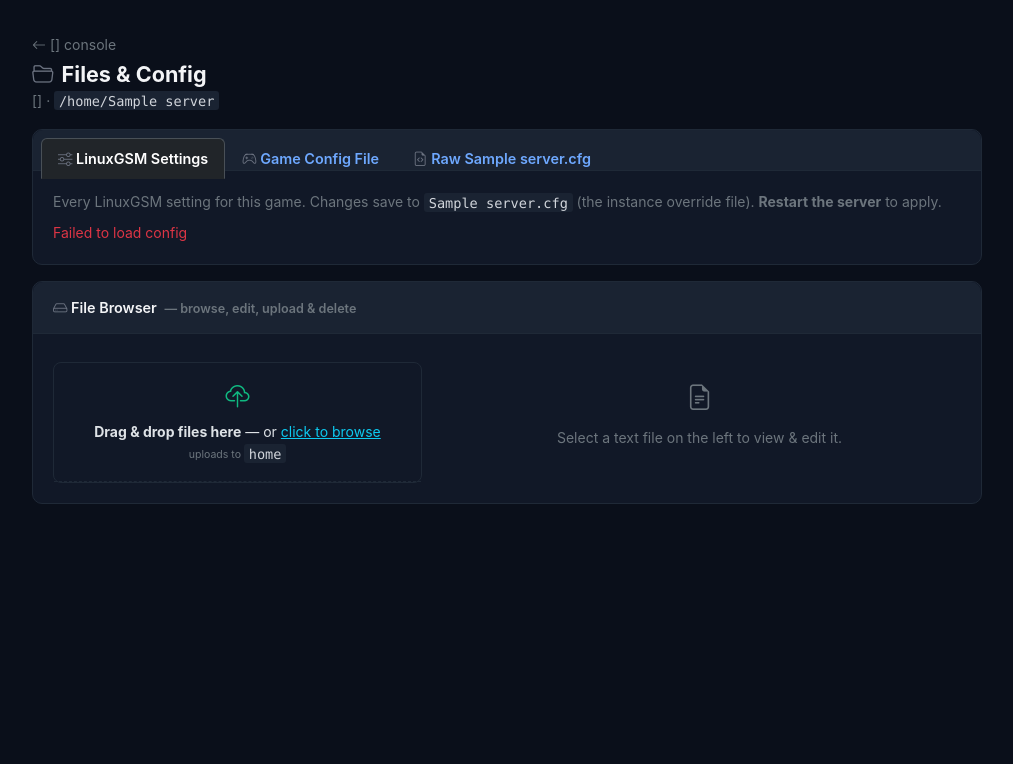
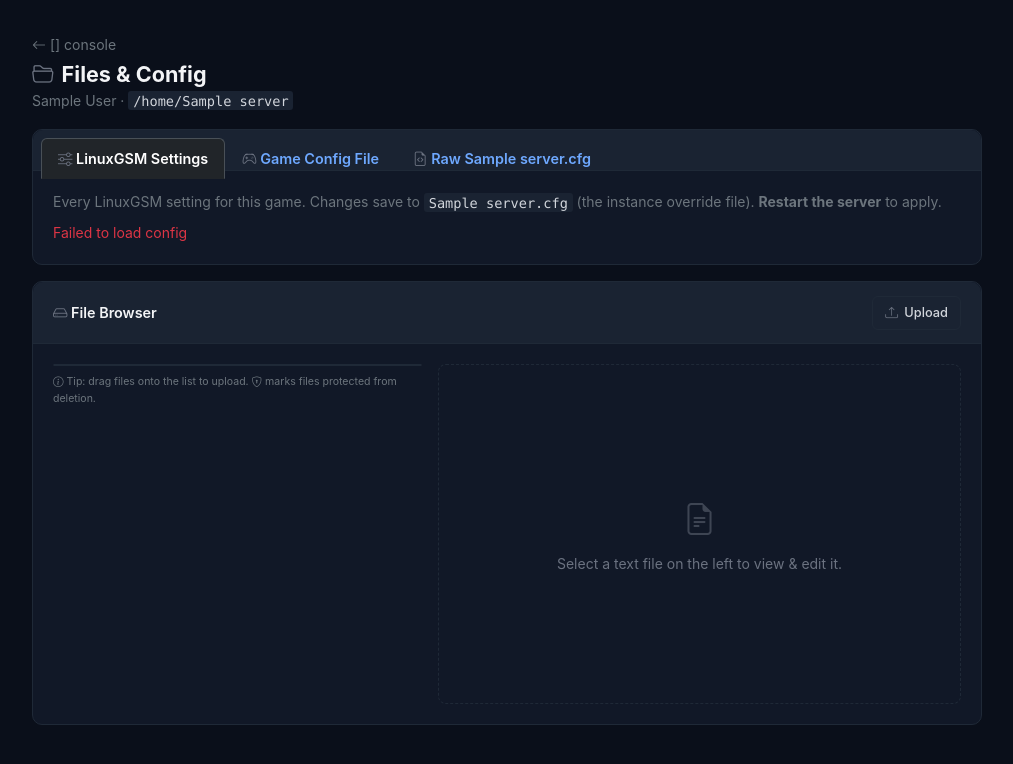
Before and after one commit to FMSMITH91/linuxgsm-panel, a Python web app: template templates/server_files.html in a window 1280 px wide. Shown: the top 764 px of the page, without its empty margins (258-1271 px from the left). Run offline with Jinja, Linux system fonts and the light colour scheme; the template is opened without the code that fills it: most values are stand-ins (such as "Sample title", 1, 10 or a date in 2020); some libraries are stand-ins or nearby versions.

Commit message:
Files & Config manager: declutter and polish
Replace the always-on bulky drop zone with a compact Upload button plus a drag-anywhere overlay; add an active-row highlight, per-extension file icons, a close-editor button, and a proper empty state; tidy the config field labels (muted key + set badge, roomier grid) and accordion headers; use display_name in the header.

Co-Authored-By: Claude Opus 4.8 <noreply@anthropic.com>

```diff
--- a/templates/server_files.html
+++ b/templates/server_files.html
@@ -1,6 +1,30 @@
 {% extends "base.html" %}
 {% block title %}{{ server.name }} — Files & Config{% endblock %}
 {% block content %}
+
+<style>
+  .fb-key { font-family: ui-monospace, 'JetBrains Mono', monospace; font-size: .72rem; color: var(--text-muted); }
+  .cfg-acc-header { background: var(--bg-elevated); color: var(--text-heading); cursor: pointer; border: none; }
+  .cfg-acc-header:hover { background: var(--border); }
+  .fb-panel { position: relative; border: 1px solid var(--border); border-radius: 8px; overflow: hidden; }
+  #file-list { max-height: 460px; overflow-y: auto; }
+  #file-list .list-group-item { background: transparent; border-color: var(--border); padding: .4rem .7rem; }
+  #file-list .list-group-item:hover { background: var(--bg-elevated); }
+  #file-list .list-group-item.active { background: var(--accent-glow); box-shadow: inset 2px 0 0 var(--accent); }
+  #drop-overlay {
+    position: absolute; inset: 0; z-index: 5; pointer-events: none;
+    display: none; align-items: center; justify-content: center; text-align: center;
+    background: rgba(16,185,129,.14); border: 2px dashed var(--accent); border-radius: 8px;
+    color: var(--text-heading); font-weight: 600; font-size: .85rem;
+  }
+  #drop-zone.dragging #drop-overlay { display: flex; }
+  #editor-empty {
+    height: 100%; min-height: 340px; display: flex; flex-direction: column;
+    align-items: center; justify-content: center; text-align: center;
+    border: 1px dashed var(--border); border-radius: 8px; color: var(--text-muted);
+  }
+  .fb-toolbar code { background: transparent; padding: 0; }
+</style>
 
 <div class="d-flex justify-content-between align-items-center mb-3">
   <div>
@@ -8,7 +32,7 @@
       <i class="bi bi-arrow-left"></i> {{ server.name }} console
     </a>
     <h1 class="page-title mb-0 mt-1"><i class="bi bi-folder2-open"></i> Files &amp; Config</h1>
-    <span class="text-secondary small">{{ remote.name }} &middot; <code>/home/{{ server.short_name }}</code></span>
+    <span class="text-secondary small">{{ remote.display_name }} &middot; <code>/home/{{ server.short_name }}</code></span>
   </div>
 </div>
 
@@ -55,37 +79,41 @@
 
 <!-- File browser -->
 <div class="card">
-  <div class="card-header d-flex justify-content-between align-items-center">
-    <span><i class="bi bi-hdd"></i> File Browser <span class="text-secondary small ms-1">— browse, edit, upload &amp; delete</span></span>
-    <input type="file" id="upload-input" multiple style="display:none;" onchange="doUpload(event)">
+  <div class="card-header d-flex justify-content-between align-items-center flex-wrap gap-2">
+    <span><i class="bi bi-hdd"></i> File Browser</span>
+    <div class="d-flex align-items-center gap-3 fb-toolbar">
+      <span id="breadcrumb" class="small text-secondary"></span>
+      <button class="btn btn-sm btn-outline-secondary" onclick="document.getElementById('upload-input').click()">
+        <i class="bi bi-upload"></i> Upload
+      </button>
+      <input type="file" id="upload-input" multiple style="display:none;" onchange="doUpload(event)">
+    </div>
   </div>
   <div class="card-body">
-    <div id="breadcrumb" class="small mb-2 text-secondary"></div>
     <div class="row g-3">
-      <div class="col-md-5">
-        <div id="drop-zone" style="border:1px solid var(--border);border-radius:8px;transition:.15s;">
-          <div id="drop-hint" class="text-center py-3" style="cursor:pointer;border-bottom:1px dashed var(--border);" onclick="document.getElementById('upload-input').click()">
-            <i class="bi bi-cloud-upload" style="font-size:1.5rem;color:var(--accent,#3fb950);"></i>
-            <div class="small mt-1"><strong>Drag &amp; drop files here</strong> — or <span class="text-info text-decoration-underline">click to browse</span></div>
-            <div class="text-secondary" style="font-size:.66rem;">uploads to <code id="upload-dest">home</code></div>
-          </div>
-          <div id="file-list" class="list-group list-group-flush" style="max-height:440px;overflow-y:auto;"></div>
+      <div class="col-lg-5">
+        <div id="drop-zone" class="fb-panel">
+          <div id="file-list" class="list-group list-group-flush"></div>
+          <div id="drop-overlay"><span><i class="bi bi-cloud-upload" style="font-size:1.4rem;"></i><br>Drop to upload to <code id="upload-dest">home</code></span></div>
         </div>
+        <div id="upload-status" class="small mt-2"></div>
+        <div class="text-secondary mt-1" style="font-size:.66rem;"><i class="bi bi-info-circle"></i> Tip: drag files onto the list to upload. <i class="bi bi-shield-lock"></i> marks files protected from deletion.</div>
       </div>
-      <div class="col-md-7">
+      <div class="col-lg-7">
         <div id="editor-wrap" style="display:none;">
           <div class="d-flex justify-content-between align-items-center mb-1">
             <code class="small text-info" id="editor-path"></code>
-            <div>
+            <div class="d-flex align-items-center gap-2">
+              <span id="file-save-msg" class="small"></span>
               <button class="btn btn-primary btn-sm" onclick="saveFile()"><i class="bi bi-save"></i> Save</button>
-              <span id="file-save-msg" class="small ms-1"></span>
+              <button class="btn btn-outline-secondary btn-sm" onclick="closeEditor()" title="Close"><i class="bi bi-x-lg"></i></button>
             </div>
           </div>
           <textarea id="editor" class="form-control font-monospace" rows="20" style="font-size:.78rem;" spellcheck="false"></textarea>
         </div>
-        <div id="editor-empty" class="text-secondary small p-3 text-center">
-          <i class="bi bi-file-earmark-text" style="font-size:1.6rem;"></i>
-          <div class="mt-2">Select a text file on the left to view &amp; edit it.</div>
+        <div id="editor-empty">
+          <i class="bi bi-file-earmark-text" style="font-size:2rem;opacity:.5;"></i>
+          <div class="mt-2 small">Select a text file on the left to view &amp; edit it.</div>
         </div>
       </div>
     </div>
@@ -101,6 +129,17 @@ var curFile = null;     // path of the file open in the editor
 
 function esc(s){ return (s+'').replace(/&/g,'&amp;').replace(/</g,'&lt;').replace(/>/g,'&gt;'); }
 function fmtSize(b){ if(b<1024)return b+' B'; if(b<1048576)return (b/1024).toFixed(1)+' KB'; return (b/1048576).toFixed(1)+' MB'; }
+function fileIcon(name){
+  var n=(name||'').toLowerCase();
+  if(/\.(cfg|conf|ini|cnf)$/.test(n)) return 'bi-sliders text-info';
+  if(/\.(log)$/.test(n)) return 'bi-journal-text text-secondary';
+  if(/\.(json|yml|yaml|xml|toml)$/.test(n)) return 'bi-file-earmark-code text-info';
+  if(/\.(sh|bash)$/.test(n)) return 'bi-terminal text-success';
+  if(/\.(txt|md)$/.test(n)) return 'bi-file-earmark-text';
+  if(/\.(zip|gz|tar|bz2|xz|7z|rar)$/.test(n)) return 'bi-file-earmark-zip text-warning';
+  if(/\.(jpe?g|png|gif|bmp|svg|webp)$/.test(n)) return 'bi-file-earmark-image text-warning';
+  return 'bi-file-earmark';
+}
 
 // ── Config tabs ──
 var gameCfgLoaded=false, gameCfgRel=null;
@@ -114,9 +153,12 @@ document.getElementById('cfg-tabs').addEventListener('click', function(ev){
 
 // ── LinuxGSM settings (grouped) ──
 function fieldHtml(s){
-  return '<div class="col-md-4 col-lg-3"><label class="form-label small mb-1" style="font-size:.72rem;"><code class="text-info">'+esc(s.key)+'</code>'
-    + (s.overridden?' <span class="badge bg-info text-dark" style="font-size:.55rem;">set</span>':'')
-    + '</label><input type="text" class="form-control form-control-sm" data-key="'+esc(s.key)+'" data-orig="'+esc(s.value)+'" value="'+esc(s.value)+'"'
+  return '<div class="col-6 col-md-4 col-xl-3 mb-1">'
+    + '<label class="form-label mb-1 d-flex align-items-center gap-1" style="font-size:.7rem;">'
+    + '<span class="fb-key">'+esc(s.key)+'</span>'
+    + (s.overridden?'<span class="badge bg-info text-dark" style="font-size:.5rem;">set</span>':'')
+    + '</label>'
+    + '<input type="text" class="form-control form-control-sm" data-key="'+esc(s.key)+'" data-orig="'+esc(s.value)+'" value="'+esc(s.value)+'"'
     + (s['default']!==''?' placeholder="'+esc(s['default'])+'"':'') + '></div>';
 }
 function loadConfig(){
@@ -128,10 +170,11 @@ function loadConfig(){
       var open = idx===0; // first group (Game Server Settings) expanded
       var body = '<div class="row g-2">'+grp.settings.map(fieldHtml).join('')+'</div>';
       g.insertAdjacentHTML('beforeend',
-        '<div class="mb-2 border rounded">'
-        + '<button type="button" class="btn btn-sm w-100 text-start d-flex justify-content-between align-items-center px-2 py-1" style="background:rgba(255,255,255,.03);" data-acc="'+idx+'">'
-        + '<span><i class="bi bi-caret-'+(open?'down':'right')+'-fill"></i> '+esc(grp.section)+' <span class="text-secondary small">('+grp.settings.length+')</span></span></button>'
-        + '<div class="p-2" data-accbody="'+idx+'" style="'+(open?'':'display:none;')+'">'+body+'</div></div>');
+        '<div class="mb-2 border rounded overflow-hidden">'
+        + '<button type="button" class="cfg-acc-header btn btn-sm w-100 text-start d-flex justify-content-between align-items-center px-3 py-2" data-acc="'+idx+'">'
+        + '<span class="fw-semibold"><i class="bi bi-caret-'+(open?'down':'right')+'-fill me-1"></i>'+esc(grp.section)+'</span>'
+        + '<span class="badge bg-secondary">'+grp.settings.length+'</span></button>'
+        + '<div class="p-3" data-accbody="'+idx+'" style="'+(open?'':'display:none;')+'">'+body+'</div></div>');
     });
     if(!(d.groups||[]).length) g.innerHTML='<div class="text-secondary small">No settings detected. Use the raw editor.</div>';
     document.getElementById('cfg-form').style.display='';
@@ -143,8 +186,8 @@ document.getElementById('cfg-groups').addEventListener('click', function(ev){
   var b=ev.target.closest('[data-acc]'); if(!b) return;
   var body=document.querySelector('[data-accbody="'+b.dataset.acc+'"]');
   var ic=b.querySelector('i');
-  if(body.style.display==='none'){ body.style.display=''; ic.className='bi bi-caret-down-fill'; }
-  else { body.style.display='none'; ic.className='bi bi-caret-right-fill'; }
+  if(body.style.display==='none'){ body.style.display=''; ic.className='bi bi-caret-down-fill me-1'; }
+  else { body.style.display='none'; ic.className='bi bi-caret-right-fill me-1'; }
 });
 function saveConfig(ev){
   ev.preventDefault();
@@ -199,22 +242,22 @@ function saveRaw(){
 // ── File browser ──
 function renderBreadcrumb(){
   var parts = curDir? curDir.split('/'):[];
-  var html='<a href="#" data-nav="">' + '<i class="bi bi-house"></i> home</a>';
+  var html='<a href="#" data-nav=""><i class="bi bi-house-door"></i> home</a>';
   var acc='';
-  parts.forEach(function(p){ acc = acc?acc+'/'+p:p; html+=' / <a href="#" data-nav="'+esc(acc)+'">'+esc(p)+'</a>'; });
-  var bc=document.getElementById('breadcrumb'); bc.innerHTML = html;
+  parts.forEach(function(p){ acc = acc?acc+'/'+p:p; html+=' <span class="text-secondary">/</span> <a href="#" data-nav="'+esc(acc)+'">'+esc(p)+'</a>'; });
+  document.getElementById('breadcrumb').innerHTML = html;
   var dest=document.getElementById('upload-dest'); if(dest) dest.textContent = curDir||'home';
 }
 function mkRow(opts){
-  // opts: {name, path, type: 'dir'|'file'|'up', size, deletable}
+  // opts: {name, path, type: 'dir'|'file'|'up', size, deletable, protected, icon}
   var row=document.createElement('div');
-  row.className='list-group-item list-group-item-action py-1 d-flex justify-content-between align-items-center';
+  row.className='list-group-item list-group-item-action d-flex justify-content-between align-items-center';
   row.style.cursor='pointer';
   row.dataset.path=opts.path; row.dataset.type=opts.type;
   var left=document.createElement('span'); left.style.flex='1'; left.style.minWidth='0'; left.style.overflow='hidden'; left.style.textOverflow='ellipsis'; left.style.whiteSpace='nowrap';
-  left.innerHTML=opts.icon+' '+esc(opts.name);
+  left.innerHTML=opts.icon+' <span style="font-size:.85rem;">'+esc(opts.name)+'</span>';
   var right=document.createElement('span'); right.className='d-flex align-items-center gap-2 flex-shrink-0';
-  if(opts.size!=null){ var s=document.createElement('span'); s.className='text-secondary small'; s.textContent=fmtSize(opts.size); right.appendChild(s); }
+  if(opts.size!=null){ var s=document.createElement('span'); s.className='text-secondary'; s.style.fontSize='.68rem'; s.textContent=fmtSize(opts.size); right.appendChild(s); }
   if(opts.protected){ var lk=document.createElement('span'); lk.className='text-secondary'; lk.title='Protected — required by LinuxGSM/the game'; lk.innerHTML='<i class="bi bi-shield-lock"></i>'; right.appendChild(lk); }
   else if(opts.deletable){ var b=document.createElement('button'); b.type='button'; b.className='btn btn-sm btn-link text-danger p-0'; b.title='Delete'; b.dataset.action='delete'; b.innerHTML='<i class="bi bi-trash"></i>'; right.appendChild(b); }
   row.appendChild(left); row.appendChild(right);
@@ -227,21 +270,23 @@ function browse(path){
     if(d.error){ l.innerHTML='<div class="text-danger small p-2">'+esc(d.error)+'</div>'; return; }
     renderBreadcrumb();
     if(curDir){
-      l.appendChild(mkRow({name:'..', path:curDir.split('/').slice(0,-1).join('/'), type:'up', icon:'<i class="bi bi-arrow-90deg-up"></i>'}));
+      l.appendChild(mkRow({name:'..', path:curDir.split('/').slice(0,-1).join('/'), type:'up', icon:'<i class="bi bi-arrow-90deg-up text-secondary"></i>'}));
     }
     (d.entries||[]).forEach(function(e){
       var p = curDir? curDir+'/'+e.name : e.name;
       l.appendChild(mkRow({
         name:e.name, path:p, type:e.is_dir?'dir':'file', deletable:true, protected:e.protected,
         size: e.is_dir?null:e.size,
-        icon: e.is_dir?'<i class="bi bi-folder-fill text-warning"></i>':'<i class="bi bi-file-earmark-text"></i>'
+        icon: e.is_dir?'<i class="bi bi-folder-fill text-warning"></i>':'<i class="bi '+fileIcon(e.name)+'"></i>'
       }));
     });
-    if(!(d.entries||[]).length) l.insertAdjacentHTML('beforeend','<div class="text-secondary small p-2">(empty)</div>');
+    if(!(d.entries||[]).length) l.insertAdjacentHTML('beforeend','<div class="text-secondary small p-3 text-center">(empty folder)</div>');
+    // Re-highlight the open file if it's in this directory.
+    if(curFile){ var open=l.querySelector('[data-path="'+CSS.escape(curFile)+'"]'); if(open) open.classList.add('active'); }
   }).catch(()=>{});
 }
 function openFile(path){
-  var msg=document.getElementById('file-save-msg'); msg.textContent='';
+  document.getElementById('file-save-msg').textContent='';
   fetch(MOUNT+'/api/server/'+serverId+'/file?path='+encodeURIComponent(path)).then(r=>r.json()).then(d=>{
     if(d.error){ alert(d.error); return; }
     curFile=path;
@@ -251,32 +296,42 @@ function openFile(path){
     document.getElementById('editor').value=d.content||'';
   }).catch(()=>{});
 }
+function closeEditor(){
+  curFile=null;
+  document.getElementById('editor-wrap').style.display='none';
+  document.getElementById('editor-empty').style.display='';
+  document.querySelectorAll('#file-list .list-group-item.active').forEach(function(x){ x.classList.remove('active'); });
+}
 function saveFile(){
   if(!curFile) return;
-  var msg=document.getElementById('file-save-msg'); msg.textContent='Saving…'; msg.className='small ms-1 text-secondary';
+  var msg=document.getElementById('file-save-msg'); msg.textContent='Saving…'; msg.className='small text-secondary';
   fetch(MOUNT+'/api/server/'+serverId+'/file',{method:'POST',headers:{'Content-Type':'application/json'},body:JSON.stringify({path:curFile,content:document.getElementById('editor').value})})
-    .then(r=>r.json()).then(d=>{ msg.textContent=d.success?'✓ Saved':'✗ '+(d.message||'Failed'); msg.className='small ms-1 '+(d.success?'text-success':'text-danger'); })
-    .catch(()=>{ msg.textContent='✗ Failed'; msg.className='small ms-1 text-danger'; });
+    .then(r=>r.json()).then(d=>{ msg.textContent=d.success?'✓ Saved':'✗ '+(d.message||'Failed'); msg.className='small '+(d.success?'text-success':'text-danger'); })
+    .catch(()=>{ msg.textContent='✗ Failed'; msg.className='small text-danger'; });
 }
 function deletePath(path, isDir){
   if(!confirm('Delete '+(isDir?'directory (and everything in it)':'file')+':\n'+path+' ?')) return;
   fetch(MOUNT+'/api/server/'+serverId+'/delete-path',{method:'POST',headers:{'Content-Type':'application/json'},body:JSON.stringify({path:path})})
     .then(r=>r.json()).then(d=>{
       if(!d.success){ alert(d.message||'Delete failed'); return; }
-      if(curFile===path){ curFile=null; document.getElementById('editor-wrap').style.display='none'; document.getElementById('editor-empty').style.display=''; }
+      if(curFile===path) closeEditor();
       browse(curDir);
     }).catch(()=>alert('Delete failed'));
 }
 // Upload one or more files to the current dir (used by button + drag-drop).
 function uploadFiles(files){
   if(!files || !files.length) return;
-  var hint=document.getElementById('drop-hint'); var orig=hint.innerHTML;
-  var arr=Array.prototype.slice.call(files); var done=0, failed=0;
-  hint.innerHTML='<i class="bi bi-arrow-repeat"></i> Uploading '+arr.length+' file(s)…';
+  var st=document.getElementById('upload-status');
+  var arr=Array.prototype.slice.call(files); var failed=0;
+  st.textContent='Uploading '+arr.length+' file(s)…'; st.className='small mt-2 text-secondary';
   function next(i){
-    if(i>=arr.length){ hint.innerHTML=(failed? '⚠ '+failed+' failed, ':'✓ ')+ (arr.length-failed)+' uploaded'; browse(curDir); setTimeout(function(){hint.innerHTML=orig;},2500); return; }
+    if(i>=arr.length){
+      st.textContent=(failed?'⚠ '+failed+' failed, ':'✓ ')+(arr.length-failed)+' uploaded to '+(curDir||'home');
+      st.className='small mt-2 '+(failed?'text-warning':'text-success');
+      browse(curDir); setTimeout(function(){ st.textContent=''; },4000); return;
+    }
     var fd=new FormData(); fd.append('file', arr[i]); fd.append('path', curDir);
-    fetch(MOUNT+'/api/server/'+serverId+'/upload',{method:'POST',body:fd}).then(r=>r.json()).then(d=>{ if(!d.success) failed++; }).catch(()=>{failed++;}).finally(()=>{ done++; next(i+1); });
+    fetch(MOUNT+'/api/server/'+serverId+'/upload',{method:'POST',body:fd}).then(r=>r.json()).then(d=>{ if(!d.success) failed++; }).catch(()=>{failed++;}).finally(()=>{ next(i+1); });
   }
   next(0);
 }
@@ -293,18 +348,21 @@ document.getElementById('file-list').addEventListener('click', function(ev){
   if(del){ ev.stopPropagation(); var r=del.closest('[data-path]'); deletePath(r.dataset.path, r.dataset.type==='dir'); return; }
   var row = ev.target.closest('[data-path]');
   if(!row) return;
-  if(row.dataset.type==='file') openFile(row.dataset.path);
-  else browse(row.dataset.path);
+  if(row.dataset.type==='file'){
+    document.querySelectorAll('#file-list .list-group-item.active').forEach(function(x){ x.classList.remove('active'); });
+    row.classList.add('active');
+    openFile(row.dataset.path);
+  } else browse(row.dataset.path);
 });
 // Breadcrumb navigation (delegated).
 document.getElementById('breadcrumb').addEventListener('click', function(ev){
   var a=ev.target.closest('[data-nav]'); if(a){ ev.preventDefault(); browse(a.getAttribute('data-nav')); }
 });
-// Drag & drop upload onto the browser.
+// Drag & drop upload onto the browser (overlay shows while dragging).
 (function(){
   var dz=document.getElementById('drop-zone');
-  ['dragenter','dragover'].forEach(function(e){ dz.addEventListener(e,function(ev){ ev.preventDefault(); ev.stopPropagation(); dz.style.borderColor='var(--accent, #3fb950)'; dz.style.background='rgba(63,185,80,.06)'; }); });
-  ['dragleave','drop'].forEach(function(e){ dz.addEventListener(e,function(ev){ ev.preventDefault(); ev.stopPropagation(); dz.style.borderColor='var(--border)'; dz.style.background=''; }); });
+  ['dragenter','dragover'].forEach(function(e){ dz.addEventListener(e,function(ev){ ev.preventDefault(); ev.stopPropagation(); dz.classList.add('dragging'); }); });
+  ['dragleave','drop'].forEach(function(e){ dz.addEventListener(e,function(ev){ ev.preventDefault(); ev.stopPropagation(); if(e==='drop' || !dz.contains(ev.relatedTarget)) dz.classList.remove('dragging'); }); });
   dz.addEventListener('drop', function(ev){ if(ev.dataTransfer && ev.dataTransfer.files) uploadFiles(ev.dataTransfer.files); });
 })();
 
```
Also changed, not shown: 1 other file.
